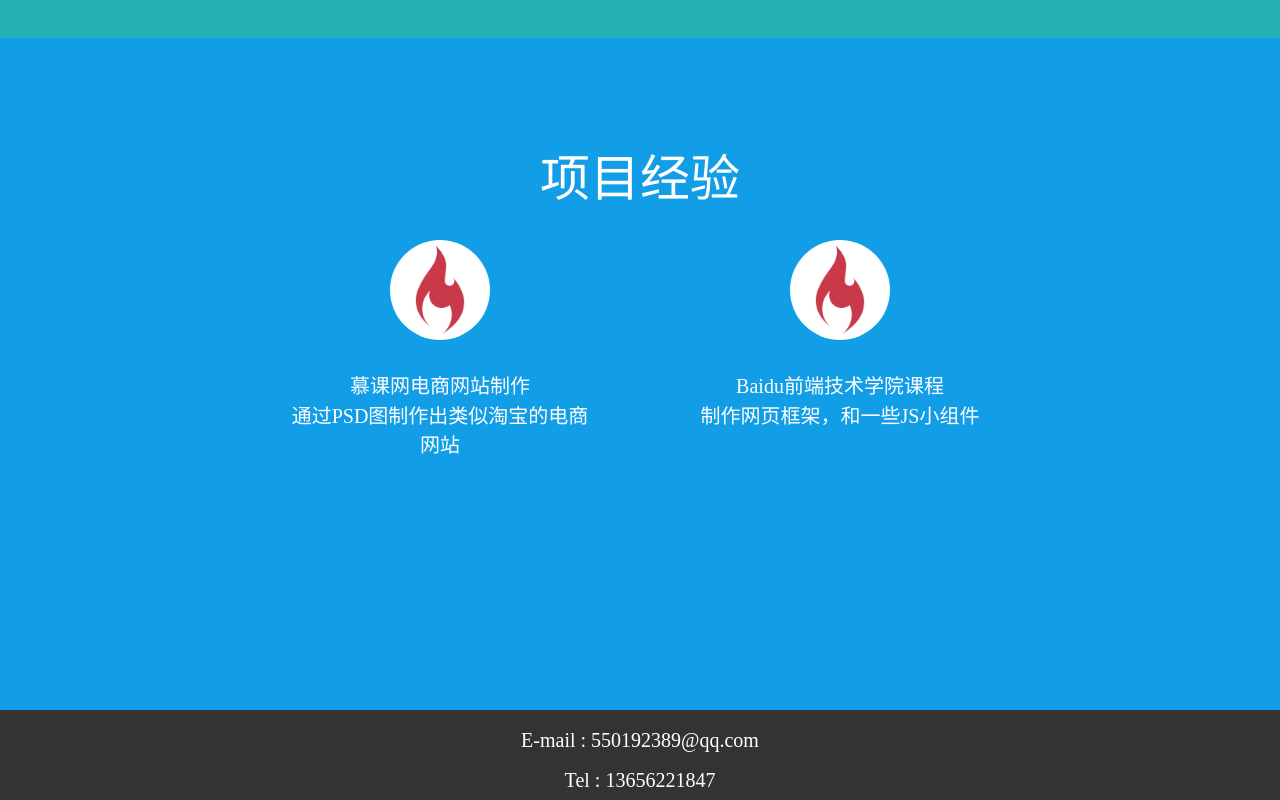
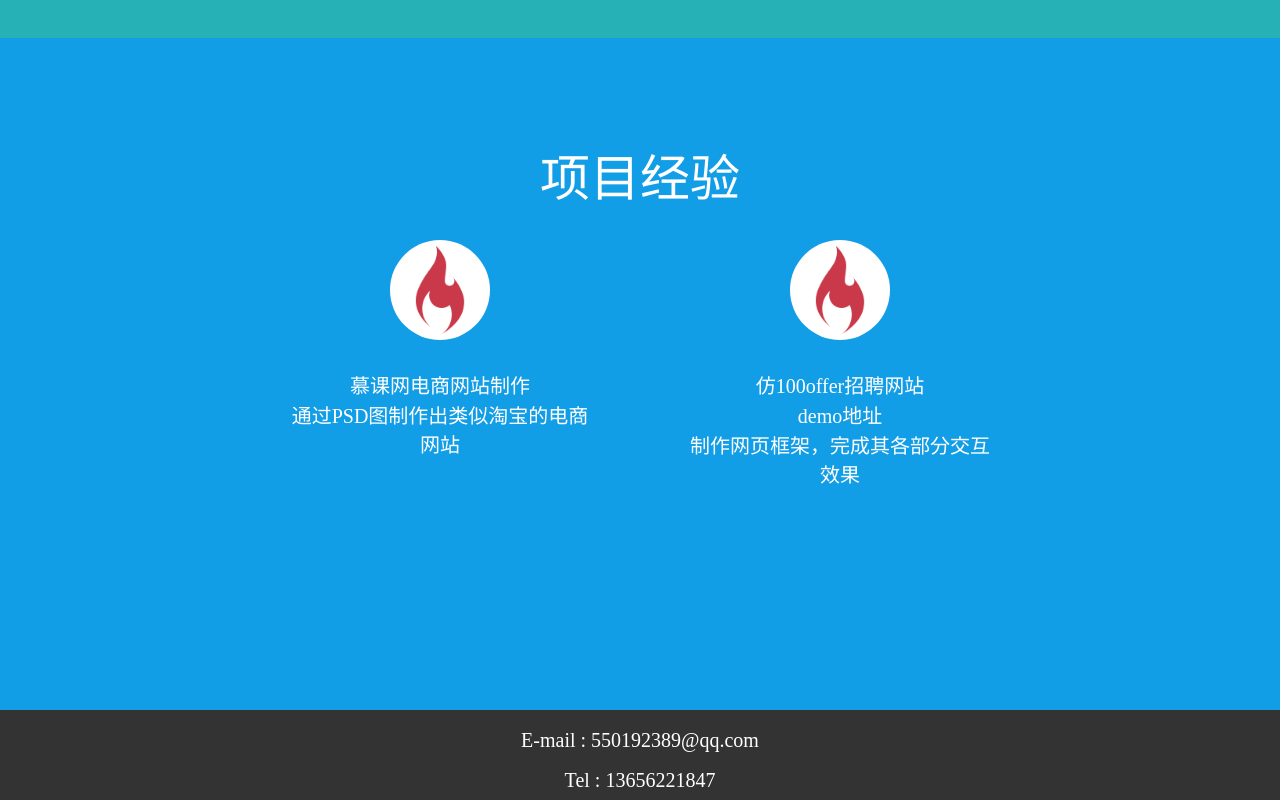
Before and after one commit to KonohaX/personal-profile, a plain HTML site: page index.html in a window 1280 px wide. Shown: the part 2804-3604 px from the top of the page. Drawn offline with Linux system fonts and the light colour scheme.

Commit message:
Update index.html

```diff
--- a/index.html
+++ b/index.html
@@ -117,8 +117,9 @@
             </dl>
             <dl class="pro2">
                 <dt class="pro-logo"></dt>
-                <dd class="pro-title">Baidu前端技术学院课程</dd>
-                <dd>制作网页框架，和一些JS小组件</dd>
+                <dd class="pro-title">仿100offer招聘网站</dd>
+                <dd><a href="https://konohax.github.io/100offer/">demo地址</a></dd>
+                <dd>制作网页框架，完成其各部分交互效果</dd>
             </dl>
         </div>
     </div>
```
